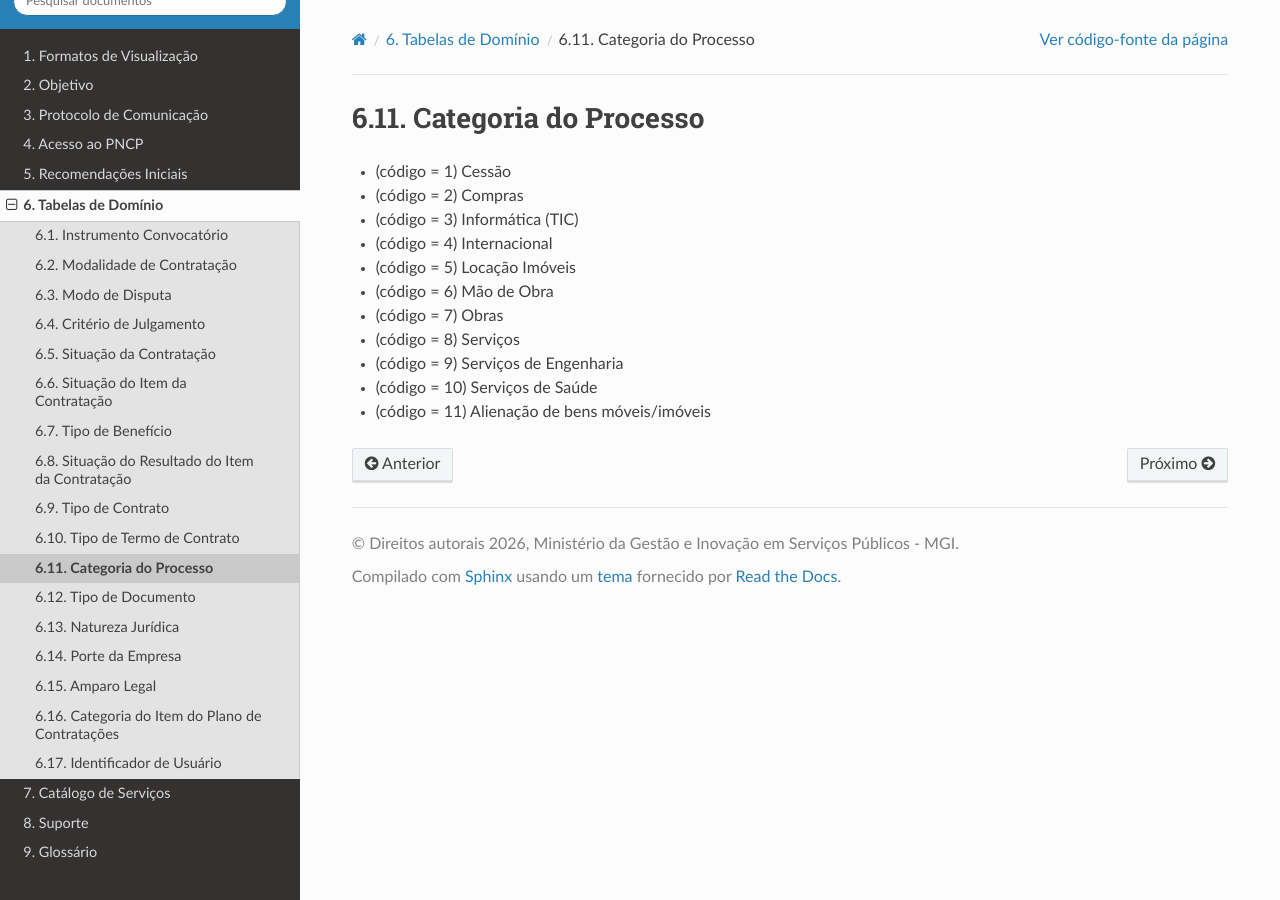
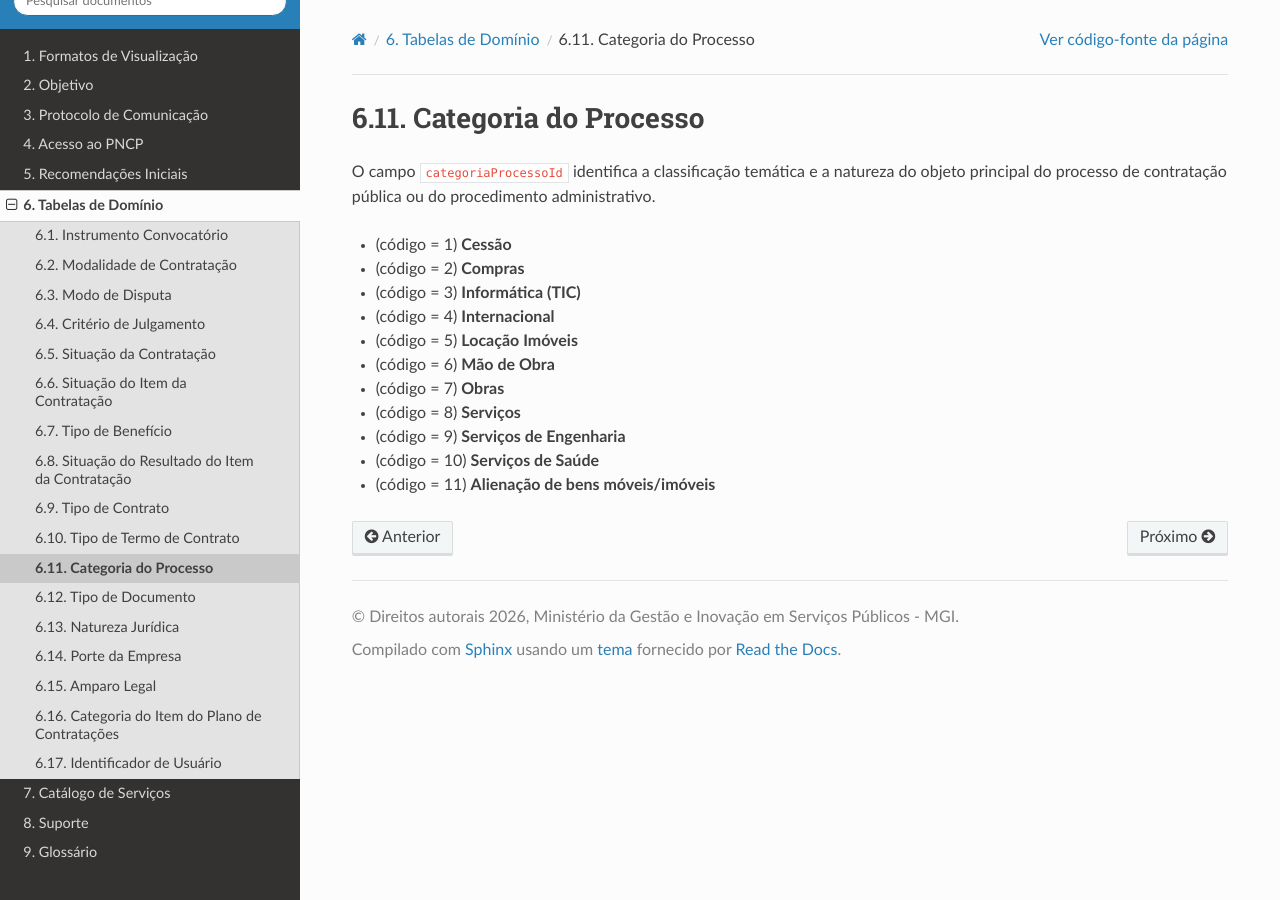
Before and after one commit to sofiaestrelab/Manual-de-Consulta-do-PNCP, a Sphinx documentation site: the page built from docs/source/tabelas_de_dominio/categoria_do_processo.rst, in a window 1280 px wide. Built offline with Sphinx 7.4.7 and the Read the Docs theme 3.1.0, drawn with Linux system fonts in a browser that asks for light colours; pages that are not in the unit, such as notebooks, are missing from menus.

```diff
--- a/docs/source/tabelas_de_dominio/categoria_do_processo.rst
+++ b/docs/source/tabelas_de_dominio/categoria_do_processo.rst
@@ -1,14 +1,26 @@
 Categoria do Processo
-----------------------
+=====================
 
-- (código = 1) Cessão
-- (código = 2) Compras
-- (código = 3) Informática (TIC)
-- (código = 4) Internacional
-- (código = 5) Locação Imóveis
-- (código = 6) Mão de Obra
-- (código = 7) Obras
-- (código = 8) Serviços
-- (código = 9) Serviços de Engenharia
-- (código = 10) Serviços de Saúde
-- (código = 11) Alienação de bens móveis/imóveis
+O campo ``categoriaProcessoId`` identifica a classificação temática e a natureza do objeto principal do processo de contratação pública ou do procedimento administrativo.
+
+- (código = 1) **Cessão**
+
+- (código = 2) **Compras**
+
+- (código = 3) **Informática (TIC)**
+
+- (código = 4) **Internacional**
+
+- (código = 5) **Locação Imóveis**
+
+- (código = 6) **Mão de Obra**
+
+- (código = 7) **Obras**
+
+- (código = 8) **Serviços**
+
+- (código = 9) **Serviços de Engenharia**
+
+- (código = 10) **Serviços de Saúde**
+
+- (código = 11) **Alienação de bens móveis/imóveis**
```
